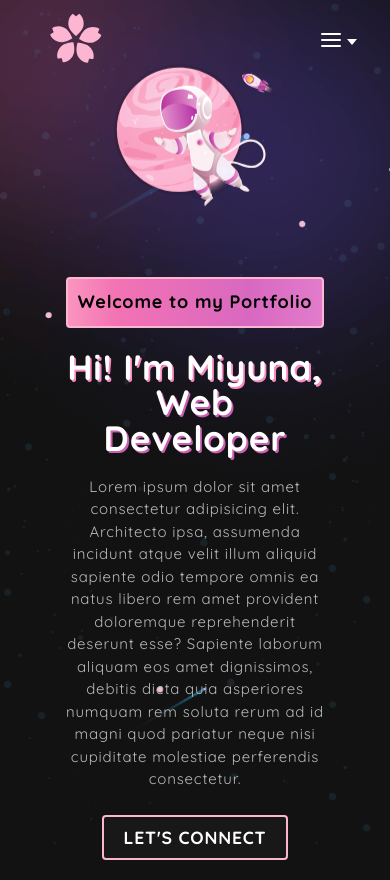
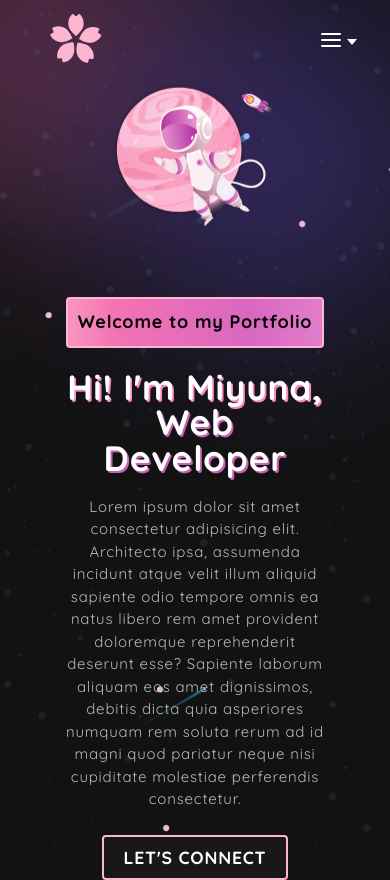
Before and after one commit to miyuna-dev/miyuna-portfolio, a React (Create React App) app in the folder client/: page / in a window 390 px wide. Built offline with nearby package versions, Linux system fonts and the light colour scheme.

Commit message:
Home SCSS Changes

```diff
--- a/client/src/scss/components/_home.scss
+++ b/client/src/scss/components/_home.scss
@@ -119,7 +119,7 @@
          img {
             width: 80%;
             animation: float 4s ease-in-out infinite;
-            transition: $transition-slow;
+            transition: $transition;
             user-select: none;
             -webkit-user-select: none;
             -moz-user-select: none;
@@ -213,7 +213,4 @@
       background-size: cover;
       background-repeat: no-repeat;
    }
-   @media screen and (max-width: 500px) {
-      padding: 80px 0 100px 0;
-   }
 }
--- a/client/src/scss/styles.css
+++ b/client/src/scss/styles.css
@@ -474,7 +474,7 @@ li {
 .banner .container .row img {
   width: 80%;
   animation: float 4s ease-in-out infinite;
-  transition: all 600ms ease;
+  transition: all 400ms ease;
   user-select: none;
   -webkit-user-select: none;
   -moz-user-select: none;
@@ -562,11 +562,6 @@ li {
     background-position: left;
     background-size: cover;
     background-repeat: no-repeat;
-  }
-}
-@media screen and (max-width: 500px) {
-  .banner {
-    padding: 80px 0 100px 0;
   }
 }
 
```
Also changed, not shown: 1 other file (tests, documents, lock files or other folders).
